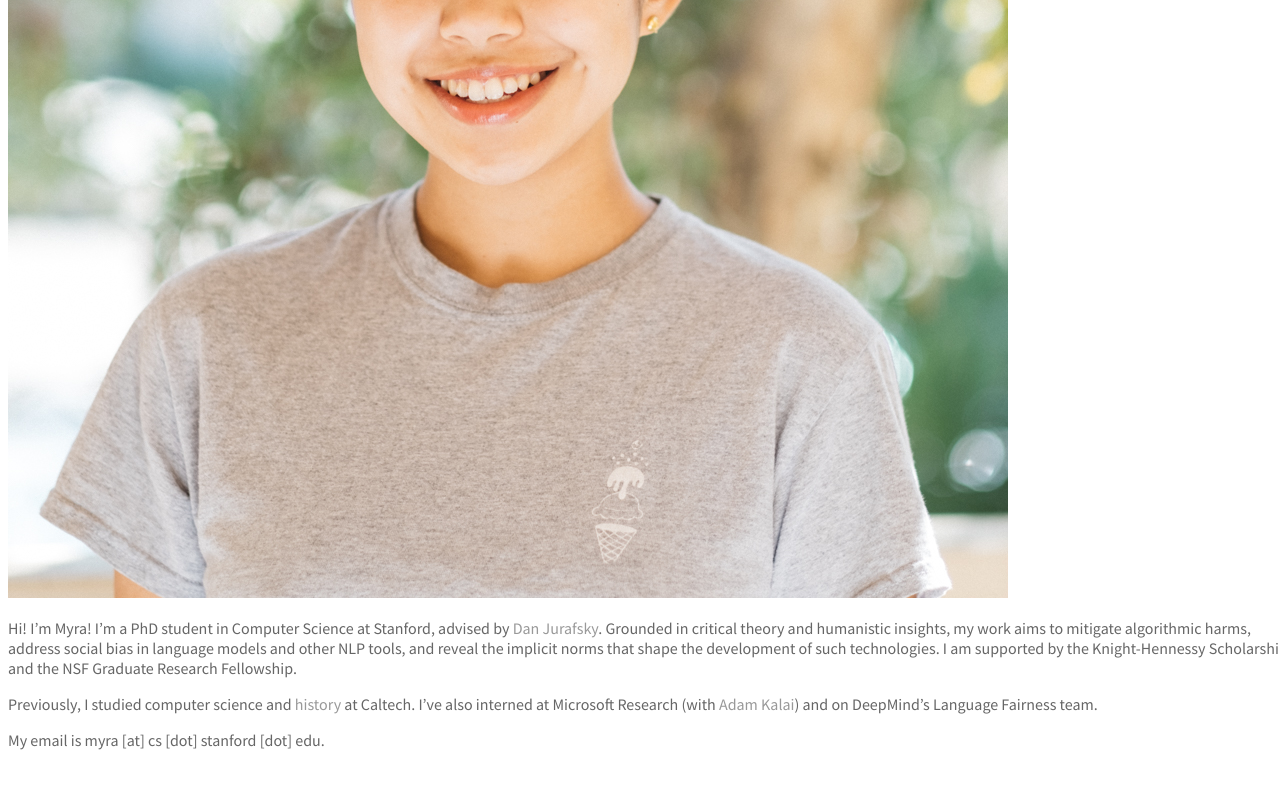
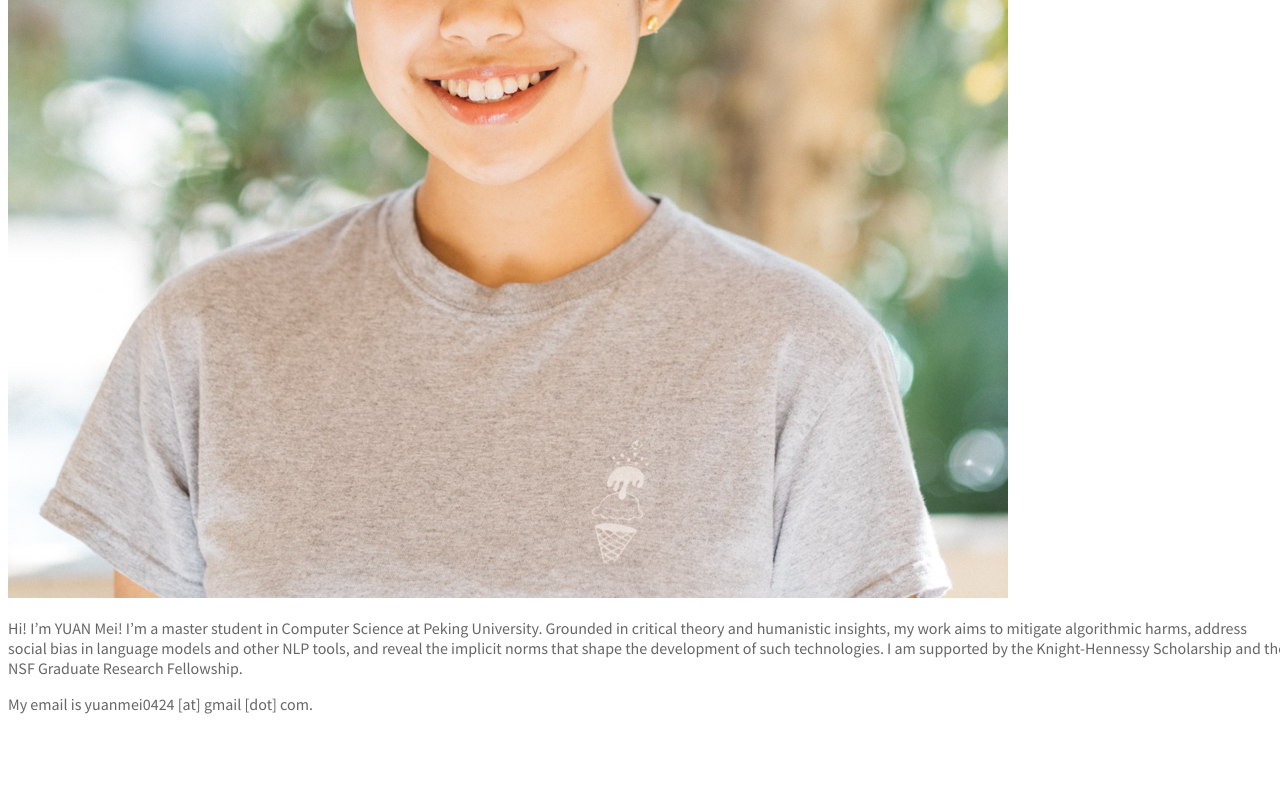
Before and after one commit to myracheng/myracheng.github.io, a Jekyll site: the page built from index.md, in a window 1280 px wide and 900 px high, scrolled down 725 px. Shown: the top 789 px of the window. Built offline with Jekyll 4.4.1, drawn with Linux system fonts in a browser that asks for light colours; some web fonts are replaced; our own code applies the rules of GitHub Pages for plain Markdown files.

Commit message:
bio update

```diff
--- a/index.md
+++ b/index.md
@@ -6,8 +6,6 @@ layout: default
 
 <img class="profile-picture" src="imgs/me.jpg">
 
-Hi! I'm Myra! I'm a PhD student in Computer Science at Stanford, advised by <a href="https://web.stanford.edu/~jurafsky">Dan Jurafsky</a>. Grounded in critical theory and humanistic insights, my work aims to mitigate algorithmic harms, address social bias in language models and other NLP tools, and reveal the implicit norms that shape the development of such technologies. I am supported by the Knight-Hennessy Scholarship and the NSF Graduate Research Fellowship.
+Hi! I'm YUAN Mei! I'm a master student in Computer Science at Peking University. Grounded in critical theory and humanistic insights, my work aims to mitigate algorithmic harms, address social bias in language models and other NLP tools, and reveal the implicit norms that shape the development of such technologies. I am supported by the Knight-Hennessy Scholarship and the NSF Graduate Research Fellowship.
 
-Previously, I studied computer science and <a href="https://thesis.library.caltech.edu/14990/">history</a> at Caltech. I've also interned at Microsoft Research (with <a href='https://kal.ai/'>Adam Kalai</a>) and on DeepMind's Language Fairness team.
-
-My email is myra [at] cs [dot] stanford [dot] edu.
+My email is yuanmei0424 [at] gmail [dot] com.
```
